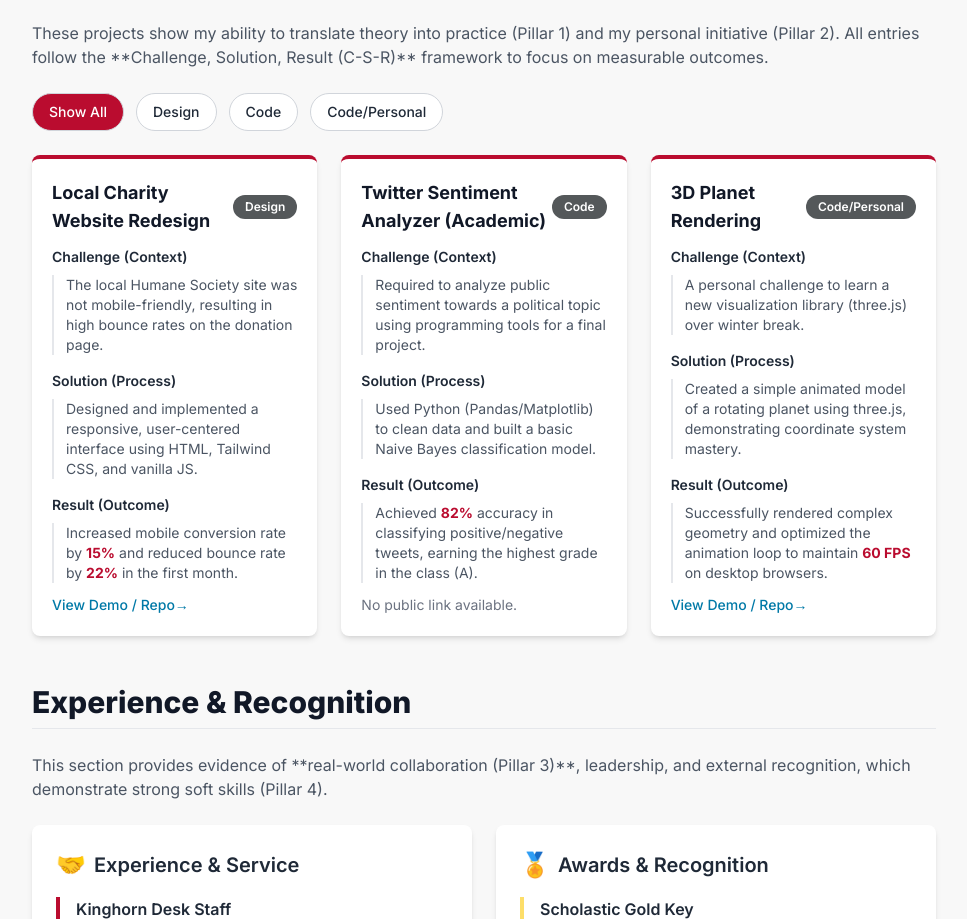
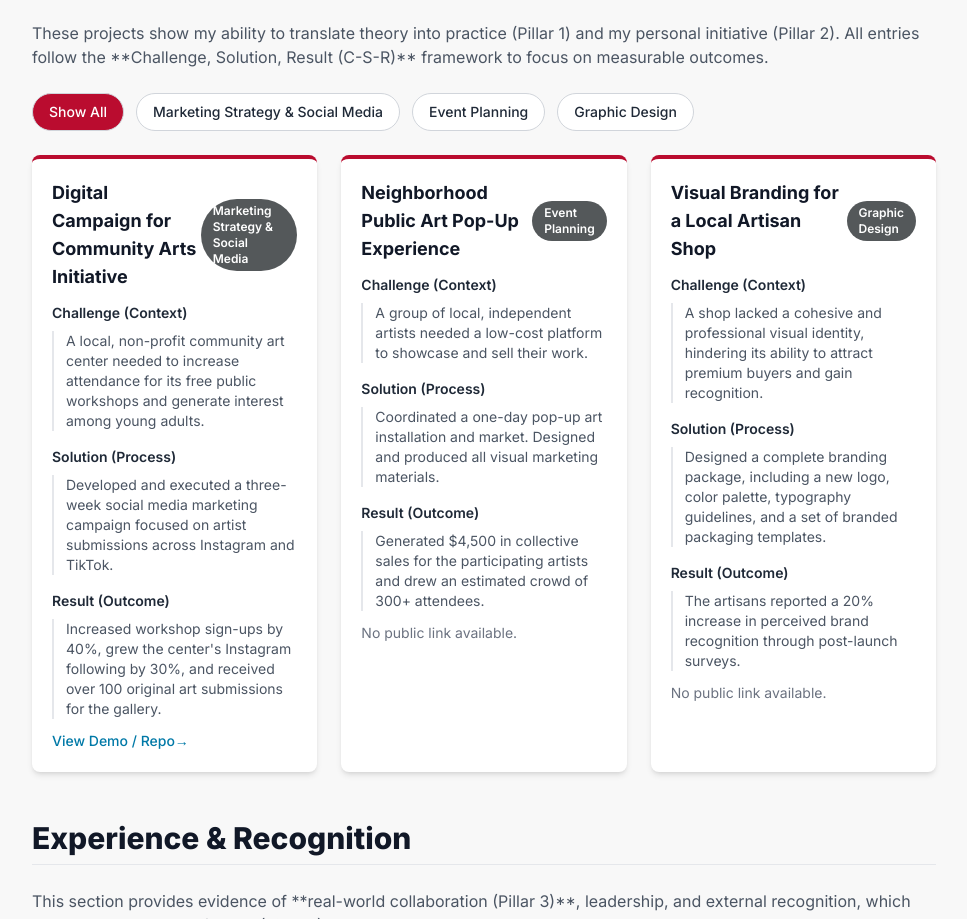
Before and after one commit to julietolson25/working-pbl-project, a plain HTML site: page index.html in a window 1280 px wide. Shown: the part 1407-2326 px from the top of the page, without its empty margins (296-1263 px from the left). Drawn offline with nearby package versions, Linux system fonts and the light colour scheme.

Commit message:
Update index.html

```diff
--- a/index.html
+++ b/index.html
@@ -289,28 +289,28 @@ CONFIRMATION: NO SVG graphics used. NO Mermaid JS used. -->
         // 1.3 PROJECTS (REQUIRED: Follow C-S-R format)
         const projectData = [
             {
-                title: "Local Charity Website Redesign",
-                category: "Design",
-                challenge: "The local Humane Society site was not mobile-friendly, resulting in high bounce rates on the donation page.",
-                solution: "Designed and implemented a responsive, user-centered interface using HTML, Tailwind CSS, and vanilla JS.",
-                result: "Increased mobile conversion rate by **15%** and reduced bounce rate by **22%** in the first month.",
-                link: "https://github.com/riley/charity-site"
+                title: "Digital Campaign for Community Arts Initiative",
+                category: "Marketing Strategy & Social Media",
+                challenge: " A local, non-profit community art center needed to increase attendance for its free public workshops and generate interest among young adults.",
+                solution: "Developed and executed a three-week social media marketing campaign focused on artist submissions across Instagram and TikTok.",
+                result: "Increased workshop sign-ups by 40%, grew the center's Instagram following by 30%, and received over 100 original art submissions for the gallery.",
+                link: "https://behance.net/your-arts-campaign"
             },
             {
-                title: "Twitter Sentiment Analyzer (Academic)",
-                category: "Code",
-                challenge: "Required to analyze public sentiment towards a political topic using programming tools for a final project.",
-                solution: "Used Python (Pandas/Matplotlib) to clean data and built a basic Naive Bayes classification model.",
-                result: "Achieved **82%** accuracy in classifying positive/negative tweets, earning the highest grade in the class (A).",
+                title: "Neighborhood Public Art Pop-Up Experience",
+                category: "Event Planning",
+                challenge: "A group of local, independent artists needed a low-cost platform to showcase and sell their work.",
+                solution: "Coordinated a one-day pop-up art installation and market. Designed and produced all visual marketing materials.",
+                result: "Generated $4,500 in collective sales for the participating artists and drew an estimated crowd of 300+ attendees.",
                 link: ""
             },
             {
-                title: "3D Planet Rendering",
-                category: "Code/Personal",
-                challenge: "A personal challenge to learn a new visualization library (three.js) over winter break.",
-                solution: "Created a simple animated model of a rotating planet using three.js, demonstrating coordinate system mastery.",
-                result: "Successfully rendered complex geometry and optimized the animation loop to maintain **60 FPS** on desktop browsers.",
-                link: "https://riley.github.io/planet-render"
+                title: "Visual Branding for a Local Artisan Shop",
+                category: "Graphic Design",
+                challenge: "A shop lacked a cohesive and professional visual identity, hindering its ability to attract premium buyers and gain recognition.",
+                solution: "Designed a complete branding package, including a new logo, color palette, typography guidelines, and a set of branded packaging templates.",
+                result: "The artisans reported a 20% increase in perceived brand recognition through post-launch surveys.",
+                link: ""
             }
         ];
 
```
